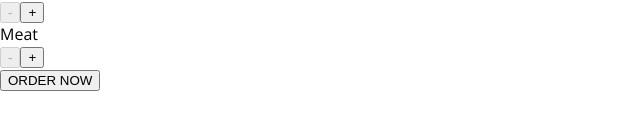
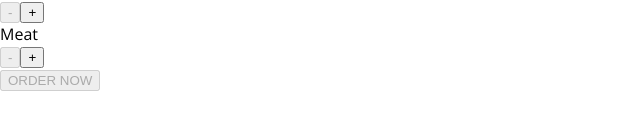
Before and after one commit to micah-rose/burger-builder-rematch, a React app: page / in a window 1280 px wide. Shown: the part 226-356 px from the top of the page, without its empty margins (0-640 px from the left). Built offline with nearby package versions, Linux system fonts and the light colour scheme.

Commit message:
Added the funcitonality to disable the order now button when no ingredients are present, but to become active once a user starts adding ingredients.

```diff
--- a/src/components/Burger/BuildControls/BuildControls.js
+++ b/src/components/Burger/BuildControls/BuildControls.js
@@ -20,7 +20,9 @@
             removed = {() => props.ingredientRemoved(ctrl.type)}
             disabled={props.disabled[ctrl.type]}/>
         ))}
-        <button className={classes.OrderButton}>ORDER NOW</button>
+        <button
+        className={classes.OrderButton}
+        disabled={!props.purchasable}>ORDER NOW</button>
     </div>
 )
 
--- a/src/containers/BurgerBuilder/BurgerBuilder.js
+++ b/src/containers/BurgerBuilder/BurgerBuilder.js
@@ -17,7 +17,20 @@
             cheese: 0,
             meat: 0
         },
-        totalPrice: 3
+        totalPrice: 3,
+        purchasable: false
+    }
+
+    updatePurchaseState (ingredients) {
+        const sum = Object.keys(ingredients)
+            .map(igKey => {
+                return ingredients[igKey]
+            })
+            .reduce((sum, el) => {
+                return sum + el;
+            }, 0);
+
+        this.setState({purchasable: sum > 0});
     }
 
     addIngredientsHandler = (type) => {
@@ -32,10 +45,12 @@
         const priceAddition = INGREDIENT_PRICES[type];
         const oldPrice = this.state.totalPrice;
         const newPrice = oldPrice + priceAddition;
+
         this.setState({
             totalPrice: newPrice, ingredients: updatedIngredients
         });
 
+        this.updatePurchaseState(updatedIngredients);
     }
 
     removeIngredientsHandler = (type) => {
@@ -53,13 +68,15 @@
         const priceDeduction = INGREDIENT_PRICES[type];
         const oldPrice = this.state.totalPrice;
         const newPrice = oldPrice - priceDeduction;
+
         this.setState({
             totalPrice: newPrice, ingredients: updatedIngredients
         });
+
+        this.updatePurchaseState(updatedIngredients);
     }
 
     render(){
-
         const disabledInfo = {
             ...this.state.ingredients
         };
@@ -74,7 +91,9 @@
                     ingredientAdded={this.addIngredientsHandler}
                     ingredientRemoved={this.removeIngredientsHandler}
                     disabled = {disabledInfo}
-                    price={this.state.totalPrice}/>
+                    purchasable = {this.state.purchasable}
+                    price={this.state.totalPrice}
+                />
             </Aux>
         );
     }
```
